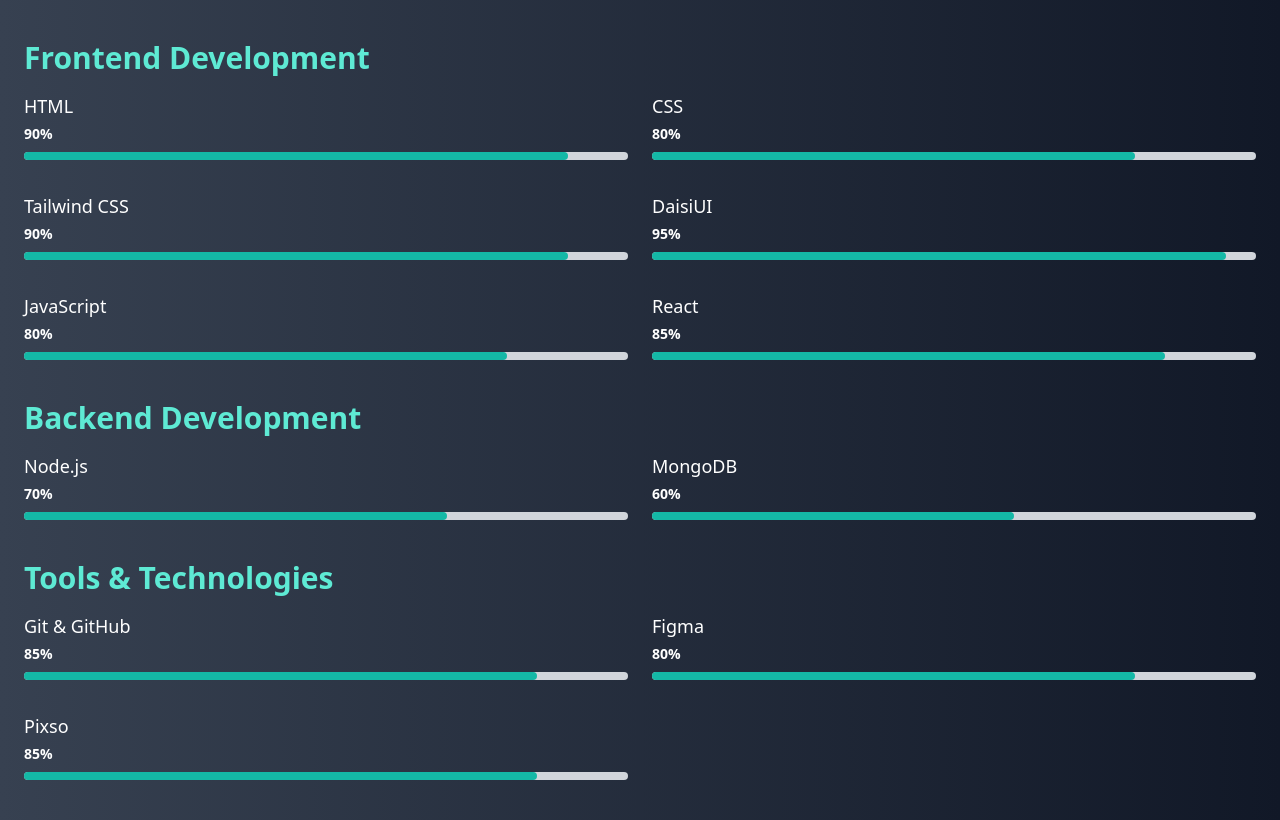
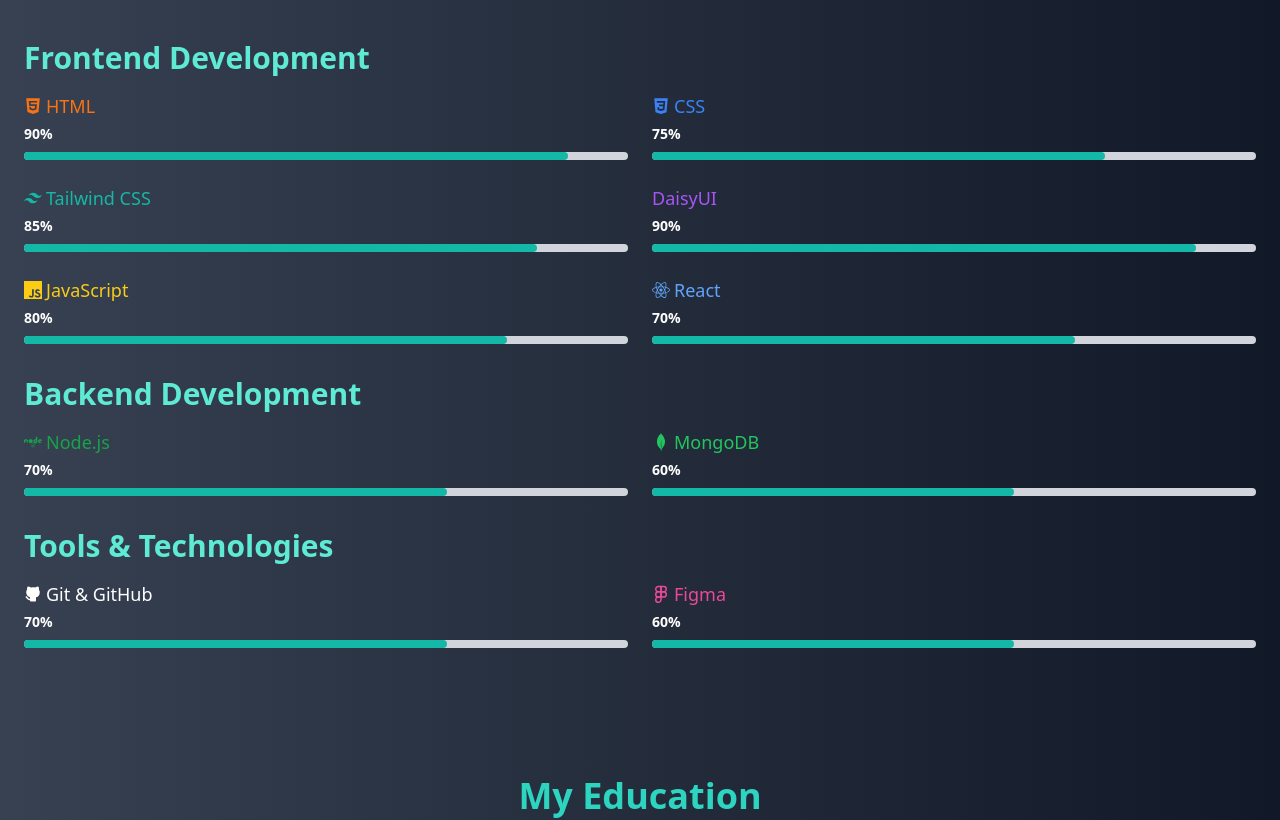
Before and after one commit to Bikram1Biswas2/Portfolio, a React (Vite) app: page / in a window 1280 px wide. Shown: the part 1780-2600 px from the top of the page. Built offline with nearby package versions, Linux system fonts and the light colour scheme.

Commit message:
update skill section

```diff
--- a/src/Components/Home/MySkills/MySkills.jsx
+++ b/src/Components/Home/MySkills/MySkills.jsx
@@ -1,91 +1,88 @@
+import { FaHtml5, FaNode, FaReact } from "react-icons/fa";
+import { FiFigma } from "react-icons/fi";
+import { IoLogoCss3 } from "react-icons/io";
+import { RiTailwindCssFill } from "react-icons/ri";
+import { SiJavascript, SiMongodb } from "react-icons/si";
+import { TbBrandGithubFilled } from "react-icons/tb";
+
 const MySkills = () => {
   return (
-        <div id='mySkill' className="w-full min-h-screen bg-gradient-to-r from-gray-700 to-gray-900 text-white py-16">
+    <div id="mySkill" className="w-full min-h-screen bg-gradient-to-r from-gray-700 to-gray-900 text-white py-16">
       <div className="container mx-auto px-6">
         <h2 className="text-4xl font-bold text-center text-teal-400 mb-12">My Skills</h2>
 
         {/* Frontend Skills */}
-                <div className="mb-8 ">
+        <div className="mb-8">
           <h3 className="text-3xl font-semibold text-teal-300 mb-4">Frontend Development</h3>
-                    <div className=" grid sm:grid-cols-1 md:grid-cols-2 gap-6">
+          <div className="grid sm:grid-cols-1 md:grid-cols-2 gap-6">
             <div>
-                            <p className="text-lg">HTML</p>
+              <p className="text-lg flex items-center gap-1 text-orange-500"><FaHtml5 /> HTML</p>
               <div className="relative pt-1">
                 <div className="flex mb-2 items-center justify-between">
                   <span className="text-sm font-semibold">90%</span>
                 </div>
-                                <div className="flex mb-2 items-center justify-between">
                 <div className="w-full bg-gray-300 rounded-full h-2">
-                                        <div className="bg-teal-500 h-2 rounded-full" style={{ width: '90%' }}></div>
-                                    </div>
+                  <div className="bg-teal-500 h-2 rounded-full" style={{ width: "90%" }}></div>
                 </div>
               </div>
             </div>
 
             <div>
-                            <p className="text-lg">CSS</p>
+              <p className="text-lg flex items-center gap-1 text-blue-500"><IoLogoCss3 /> CSS</p>
               <div className="relative pt-1">
                 <div className="flex mb-2 items-center justify-between">
-                                    <span className="text-sm font-semibold">80%</span>
+                  <span className="text-sm font-semibold">75%</span>
                 </div>
-                                <div className="flex mb-2 items-center justify-between">
                 <div className="w-full bg-gray-300 rounded-full h-2">
-                                        <div className="bg-teal-500 h-2 rounded-full" style={{ width: '80%' }}></div>
-                                    </div>
-                                </div>
-                            </div>
-                        </div>
-                        <div>
-                            <p className="text-lg">Tailwind CSS</p>
-                            <div className="relative pt-1">
-                                <div className="flex mb-2 items-center justify-between">
-                                    <span className="text-sm font-semibold">90%</span>
-                                </div>
-                                <div className="flex mb-2 items-center justify-between">
-                                    <div className="w-full bg-gray-300 rounded-full h-2">
-                                        <div className="bg-teal-500 h-2 rounded-full" style={{ width: '90%' }}></div>
-                                    </div>
-                                </div>
-                            </div>
-                        </div>
-                        <div>
-                            <p className="text-lg">DaisiUI</p>
-                            <div className="relative pt-1">
-                                <div className="flex mb-2 items-center justify-between">
-                                    <span className="text-sm font-semibold">95%</span>
-                                </div>
-                                <div className="flex mb-2 items-center justify-between">
-                                    <div className="w-full bg-gray-300 rounded-full h-2">
-                                        <div className="bg-teal-500 h-2 rounded-full" style={{ width: '95%' }}></div>
-                                    </div>
+                  <div className="bg-teal-500 h-2 rounded-full" style={{ width: "75%" }}></div>
                 </div>
               </div>
             </div>
 
             <div>
-                            <p className="text-lg">JavaScript</p>
+              <p className="text-lg flex items-center gap-1 text-teal-500"><RiTailwindCssFill /> Tailwind CSS</p>
               <div className="relative pt-1">
                 <div className="flex mb-2 items-center justify-between">
-                                    <span className="text-sm font-semibold">80%</span>
+                  <span className="text-sm font-semibold">85%</span>
                 </div>
-                                <div className="flex mb-2 items-center justify-between">
                 <div className="w-full bg-gray-300 rounded-full h-2">
-                                        <div className="bg-teal-500 h-2 rounded-full" style={{ width: '80%' }}></div>
-                                    </div>
+                  <div className="bg-teal-500 h-2 rounded-full" style={{ width: "85%" }}></div>
                 </div>
               </div>
             </div>
 
             <div>
-                            <p className="text-lg">React</p>
+              <p className="text-lg text-purple-500">DaisyUI</p>
               <div className="relative pt-1">
                 <div className="flex mb-2 items-center justify-between">
-                                    <span className="text-sm font-semibold">85%</span>
+                  <span className="text-sm font-semibold">90%</span>
                 </div>
+                <div className="w-full bg-gray-300 rounded-full h-2">
+                  <div className="bg-teal-500 h-2 rounded-full" style={{ width: "90%" }}></div>
+                </div>
+              </div>
+            </div>
+
+            <div>
+              <p className="text-lg flex items-center gap-1 text-yellow-400"><SiJavascript /> JavaScript</p>
+              <div className="relative pt-1">
                 <div className="flex mb-2 items-center justify-between">
+                  <span className="text-sm font-semibold">80%</span>
+                </div>
                 <div className="w-full bg-gray-300 rounded-full h-2">
-                                        <div className="bg-teal-500 h-2 rounded-full" style={{ width: '85%' }}></div>
+                  <div className="bg-teal-500 h-2 rounded-full" style={{ width: "80%" }}></div>
                 </div>
+              </div>
+            </div>
+
+            <div>
+              <p className="text-lg flex items-center gap-1 text-blue-400"><FaReact /> React</p>
+              <div className="relative pt-1">
+                <div className="flex mb-2 items-center justify-between">
+                  <span className="text-sm font-semibold">70%</span>
+                </div>
+                <div className="w-full bg-gray-300 rounded-full h-2">
+                  <div className="bg-teal-500 h-2 rounded-full" style={{ width: "70%" }}></div>
                 </div>
               </div>
             </div>
@@ -95,31 +92,27 @@
         {/* Backend Skills */}
         <div className="mb-8">
           <h3 className="text-3xl font-semibold text-teal-300 mb-4">Backend Development</h3>
-                    <div className=" grid sm:grid-cols-1 md:grid-cols-2 gap-6">
-                        <div className="">
-                            <p className="text-lg">Node.js</p>
+          <div className="grid sm:grid-cols-1 md:grid-cols-2 gap-6">
+            <div>
+              <p className="text-lg flex items-center gap-1 text-green-600"><FaNode /> Node.js</p>
               <div className="relative pt-1">
                 <div className="flex mb-2 items-center justify-between">
                   <span className="text-sm font-semibold">70%</span>
                 </div>
-                                <div className="flex mb-2 items-center justify-between">
                 <div className="w-full bg-gray-300 rounded-full h-2">
-                                        <div className="bg-teal-500 h-2 rounded-full" style={{ width: '70%' }}></div>
-                                    </div>
+                  <div className="bg-teal-500 h-2 rounded-full" style={{ width: "70%" }}></div>
                 </div>
               </div>
             </div>
 
             <div>
-                            <p className="text-lg">MongoDB</p>
+              <p className="text-lg flex items-center gap-1 text-green-500"><SiMongodb /> MongoDB</p>
               <div className="relative pt-1">
                 <div className="flex mb-2 items-center justify-between">
                   <span className="text-sm font-semibold">60%</span>
                 </div>
-                                <div className="flex mb-2 items-center justify-between">
                 <div className="w-full bg-gray-300 rounded-full h-2">
-                                        <div className="bg-teal-500 h-2 rounded-full" style={{ width: '60%' }}></div>
-                                    </div>
+                  <div className="bg-teal-500 h-2 rounded-full" style={{ width: "60%" }}></div>
                 </div>
               </div>
             </div>
@@ -131,42 +124,25 @@
           <h3 className="text-3xl font-semibold text-teal-300 mb-4">Tools & Technologies</h3>
           <div className="grid sm:grid-cols-1 md:grid-cols-2 gap-6">
             <div>
-                            <p className="text-lg">Git & GitHub</p>
+              <p className="text-lg flex items-center gap-1 text-white"><TbBrandGithubFilled /> Git & GitHub</p>
               <div className="relative pt-1">
                 <div className="flex mb-2 items-center justify-between">
-                                    <span className="text-sm font-semibold">85%</span>
+                  <span className="text-sm font-semibold">70%</span>
                 </div>
-                                <div className="flex mb-2 items-center justify-between">
                 <div className="w-full bg-gray-300 rounded-full h-2">
-                                        <div className="bg-teal-500 h-2 rounded-full" style={{ width: '85%' }}></div>
-                                    </div>
+                  <div className="bg-teal-500 h-2 rounded-full" style={{ width: "70%" }}></div>
                 </div>
               </div>
             </div>
 
             <div>
-                            <p className="text-lg">Figma</p>
+              <p className="text-lg flex items-center gap-1 text-pink-500"><FiFigma /> Figma</p>
               <div className="relative pt-1">
                 <div className="flex mb-2 items-center justify-between">
-                                    <span className="text-sm font-semibold">80%</span>
+                  <span className="text-sm font-semibold">60%</span>
                 </div>
-                                <div className="flex mb-2 items-center justify-between">
                 <div className="w-full bg-gray-300 rounded-full h-2">
-                                        <div className="bg-teal-500 h-2 rounded-full" style={{ width: '80%' }}></div>
-                                    </div>
-                                </div>
-                            </div>
-                        </div>
-                        <div>
-                            <p className="text-lg">Pixso</p>
-                            <div className="relative pt-1">
-                                <div className="flex mb-2 items-center justify-between">
-                                    <span className="text-sm font-semibold">85%</span>
-                                </div>
-                                <div className="flex mb-2 items-center justify-between">
-                                    <div className="w-full bg-gray-300 rounded-full h-2">
-                                        <div className="bg-teal-500 h-2 rounded-full" style={{ width: '85%' }}></div>
-                                    </div>
+                  <div className="bg-teal-500 h-2 rounded-full" style={{ width: "60%" }}></div>
                 </div>
               </div>
             </div>
```
Lines whose indentation alone changed are shown as unchanged.
